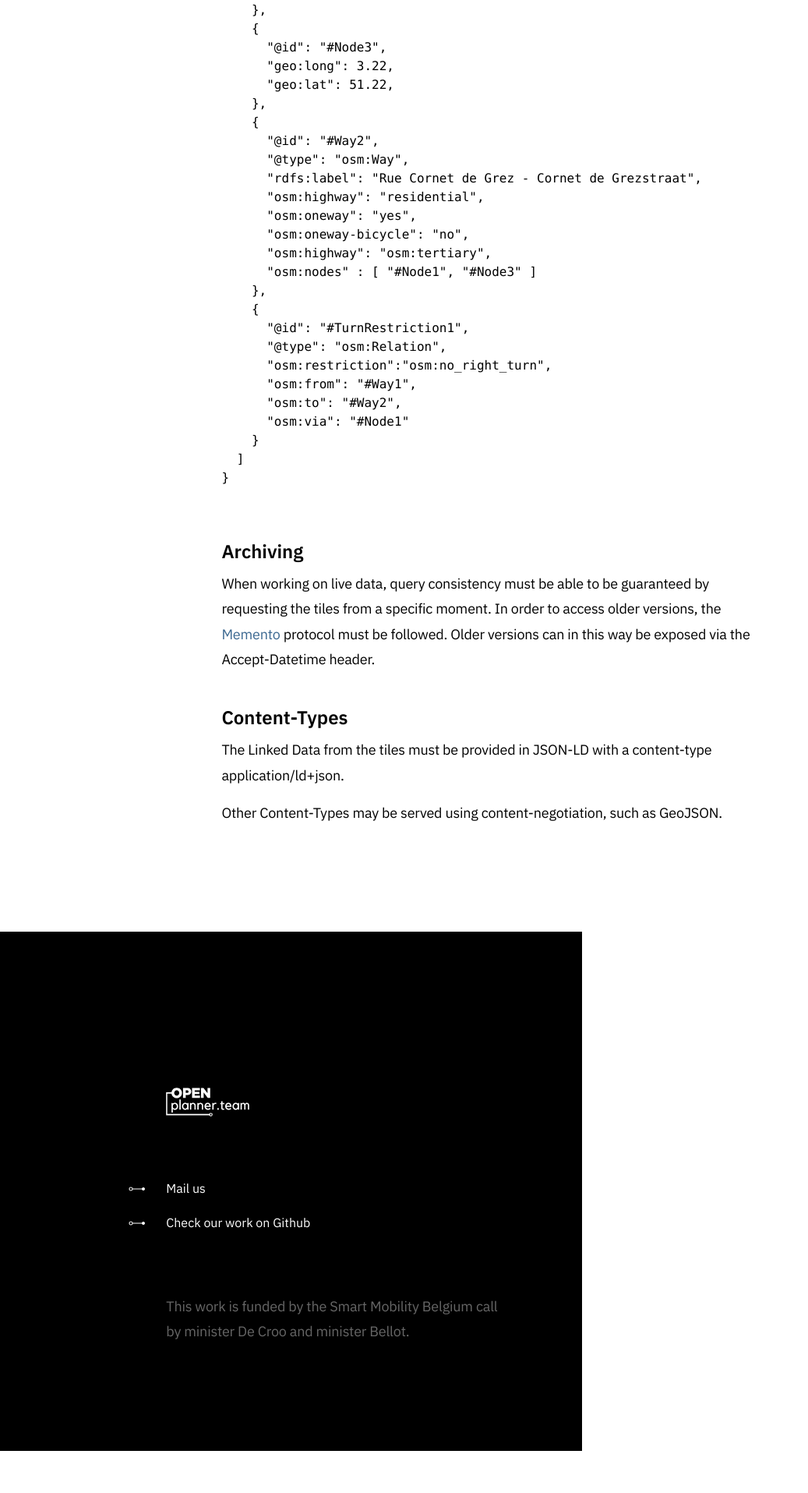
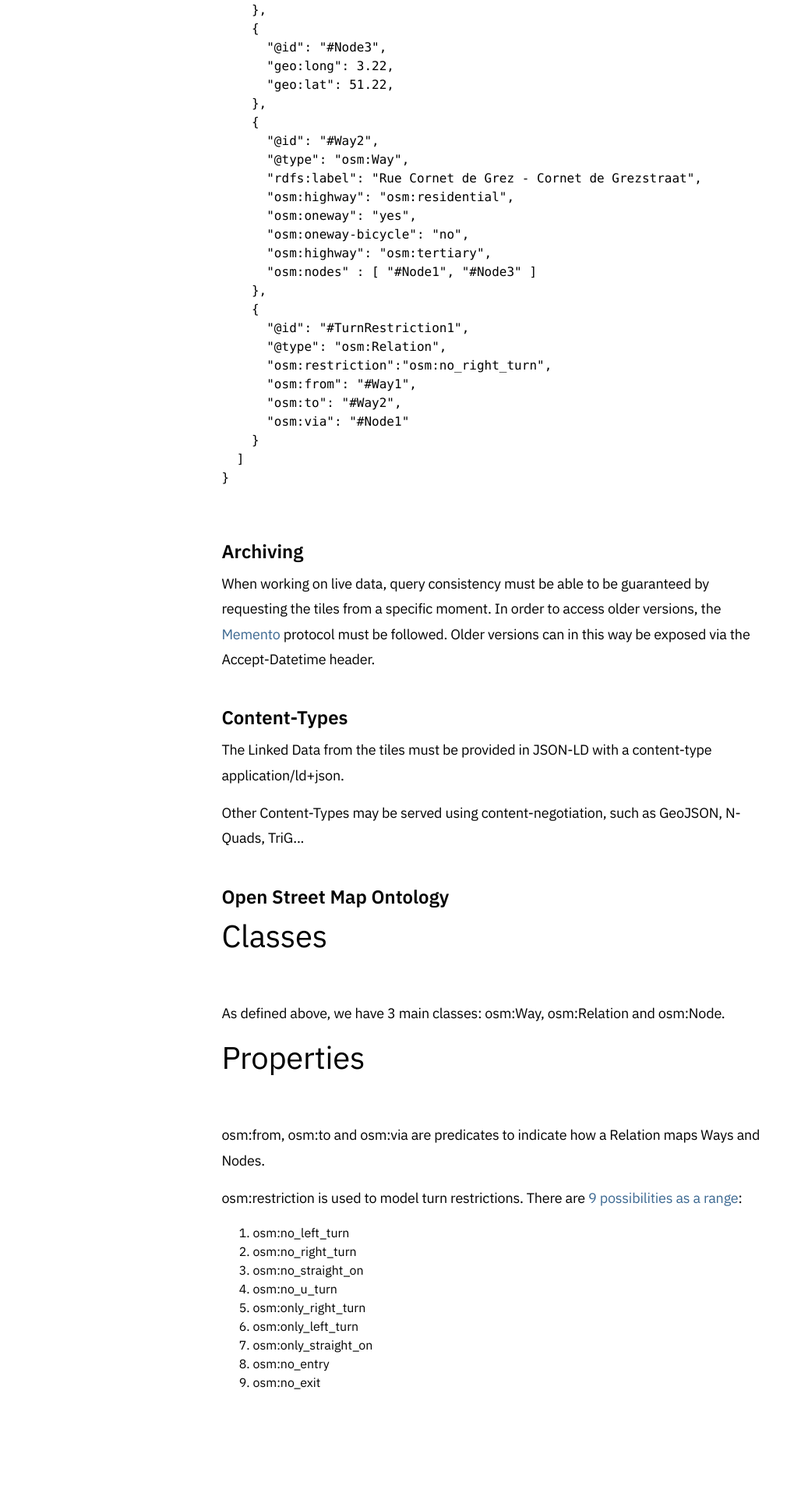
Before and after one commit to belgianmobility/smb-openplanner-website, a Jekyll site: the page built from _specs/2018-11-routable-tiles.html, in a window 1280 px wide. Shown: the part 4021-5936 px from the top of the page at 78% size, without its empty margins (0-1037 px from the left). Built offline with Jekyll 4.4.1, drawn with Linux system fonts in a browser that asks for light colours; before the commit the page ends 5882 px from its top, so only the background shows below that; some of the changed text lies outside the part shown.

Commit message:
First Ontology elements added

```diff
--- a/_specs/2018-11-routable-tiles.html
+++ b/_specs/2018-11-routable-tiles.html
@@ -154,7 +154,7 @@ title: Routable Tiles specification
       "@id": "#Way2",
       "@type": "osm:Way",
       "rdfs:label": "Rue Cornet de Grez - Cornet de Grezstraat",
-      "osm:highway": "residential",
+      "osm:highway": "osm:residential",
       "osm:oneway": "yes",
       "osm:oneway-bicycle": "no",
       "osm:highway": "osm:tertiary",
@@ -186,6 +186,34 @@ title: Routable Tiles specification
     The Linked Data from the tiles must be provided in JSON-LD with a content-type application/ld+json.
   </p>
   <p>
-    Other Content-Types may be served using content-negotiation, such as GeoJSON.
+    Other Content-Types may be served using content-negotiation, such as GeoJSON, N-Quads, TriG...
+  </p>
+  <p>
+
   </p>
 </section>
+<section>
+  <h2 id="ontology">Open Street Map Ontology</h2>
+  <h3>Classes</h3>
+  <p>
+    As defined above, we have 3 main classes: osm:Way, osm:Relation and osm:Node.
+  </p>
+  <h3>Properties</h3>
+  <p>
+    osm:from, osm:to and osm:via are predicates to indicate how a Relation maps Ways and Nodes.
+  </p>
+  <p>
+    osm:restriction is used to model turn restrictions. There are <a href="https://wiki.openstreetmap.org/wiki/Relation:restriction">9 possibilities as a range</a>:
+    <ol>
+      <li>osm:no_left_turn</li>
+      <li>osm:no_right_turn</li>
+      <li>osm:no_straight_on</li>
+      <li>osm:no_u_turn</li>
+      <li>osm:only_right_turn</li>
+      <li>osm:only_left_turn</li>
+      <li>osm:only_straight_on</li>
+      <li>osm:no_entry</li>
+      <li>osm:no_exit</li>
+    </ol>
+  </p>
+</section>
```
